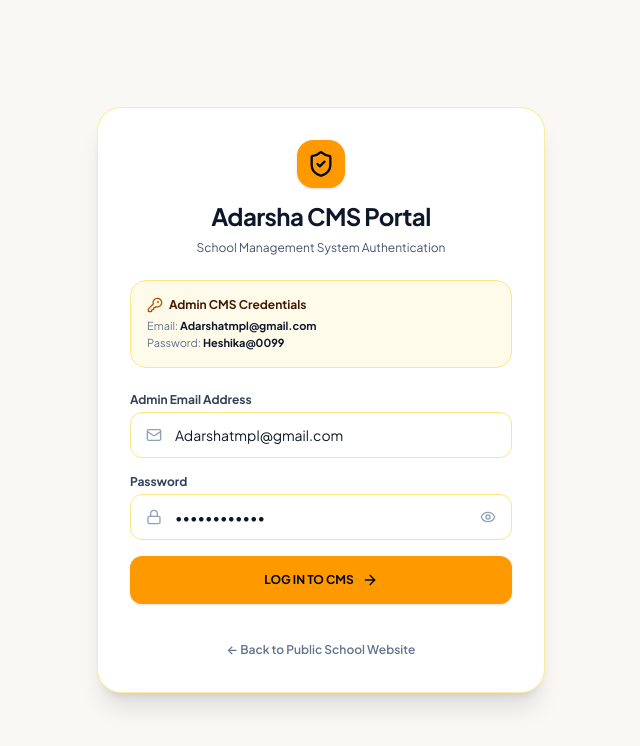
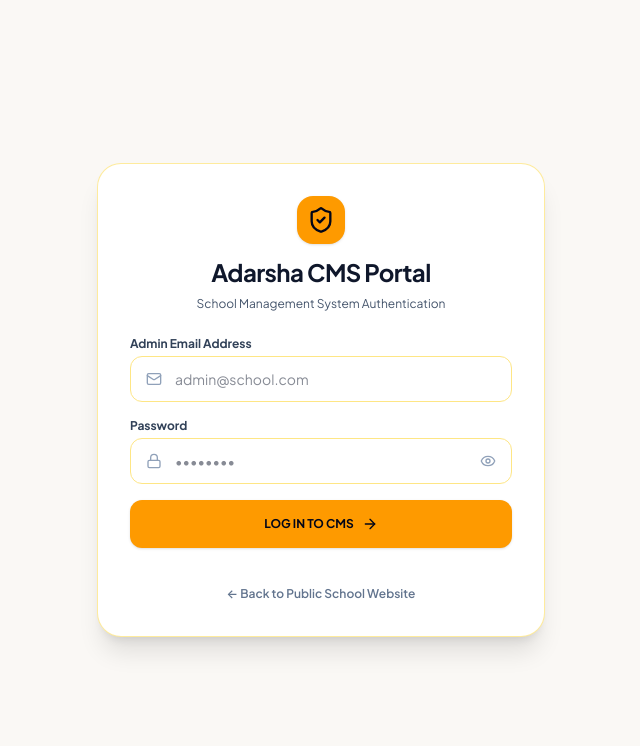
Before and after one commit to mittapalliindrasenareddy913-web/adarsha-school-website, a React (Vite) app: page /admin/login in a window 1280 px wide. Shown: the top 746 px of the page, without its empty margins (319-959 px from the left). Built offline with nearby package versions, Linux system fonts and the light colour scheme; no server answers.

Commit message:
Security & Performance Fix: Remove admin credential exposure, optimize auth verification & CORS

```diff
--- a/src/context/AdminAuthContext.jsx
+++ b/src/context/AdminAuthContext.jsx
@@ -7,65 +7,48 @@ export function AdminAuthProvider({ children }) {
   const [admin, setAdmin] = useState(null);
   const [loading, setLoading] = useState(true);
 
-  // Check auth session on load
+  // Check auth session on load with 3.5s fast timeout to prevent hanging
   useEffect(() => {
+    let isMounted = true;
     async function checkAuth() {
       try {
-        const res = await api.adminCheckAuth();
-        if (res && res.success && res.user) {
+        const checkPromise = api.adminCheckAuth();
+        const timeoutPromise = new Promise((_, reject) =>
+          setTimeout(() => reject(new Error('Auth check timeout')), 3500)
+        );
+
+        const res = await Promise.race([checkPromise, timeoutPromise]);
+        if (isMounted && res && res.success && res.user) {
           setAdmin(res.user);
           setLoading(false);
           return;
         }
       } catch (err) {
-        // Backend offline fallback check
+        // Session not active or backend cold start timeout
       }
 
-      const savedSession = localStorage.getItem('adarsha_admin_session');
-      if (savedSession) {
-        try {
-          setAdmin(JSON.parse(savedSession));
-        } catch (e) {
-          setAdmin(null);
-        }
-      } else {
+      if (isMounted) {
         setAdmin(null);
+        setLoading(false);
       }
-      setLoading(false);
     }
     checkAuth();
+    return () => {
+      isMounted = false;
+    };
   }, []);
 
   const login = async (email, password) => {
-    // 1. Try real API authentication first
     try {
       const res = await api.adminLogin(email, password);
       if (res && res.success && res.user) {
         setAdmin(res.user);
-        localStorage.setItem('adarsha_admin_session', JSON.stringify(res.user));
-        return res;
+        return { success: true, user: res.user };
       }
+      return { success: false, message: 'Invalid email or password.' };
     } catch (err) {
-      // API call failed or backend offline, fallback to verified credentials below
+      return { success: false, message: 'Invalid email or password.' };
     }
-
-    // 2. Verified Admin Credentials: Adarshatmpl@gmail.com / Heshika@0099
-    const cleanEmail = (email || '').trim().toLowerCase();
-    if (
-      (cleanEmail === 'adarshatmpl@gmail.com' && password === 'Heshika@0099') ||
-      (cleanEmail === 'admin@adarshaemschool.edu.in' && password === 'admin123')
-    ) {
-      const userData = {
-        email: email.trim(),
-        role: 'superadmin',
-        name: 'School Administrator'
-      };
-      setAdmin(userData);
-      localStorage.setItem('adarsha_admin_session', JSON.stringify(userData));
-      return { success: true, user: userData };
-    }
-
-    return { success: false, message: 'Invalid admin email address or password.' };
   };
 
   const logout = async () => {
@@ -74,7 +57,6 @@ export function AdminAuthProvider({ children }) {
     } catch (e) {
       // Ignore
     } finally {
-      localStorage.removeItem('adarsha_admin_session');
       setAdmin(null);
     }
   };
--- a/src/layouts/AdminLayout.jsx
+++ b/src/layouts/AdminLayout.jsx
@@ -113,7 +113,7 @@ export default function AdminLayout() {
               </div>
               <div className="hidden sm:block text-left min-w-0">
                 <span className="text-xs font-bold text-slate-900 block leading-none truncate">
-                  {admin?.email || 'Adarshatmpl@gmail.com'}
+                  {admin?.email || 'Administrator'}
                 </span>
                 <span className="text-[10px] text-amber-800 font-semibold">Super Admin</span>
               </div>
--- a/src/pages/admin/Login.jsx
+++ b/src/pages/admin/Login.jsx
@@ -5,8 +5,8 @@ import SEO from '../../components/SEO';
 import { ShieldCheck, Eye, EyeOff, Lock, Mail, ArrowRight, KeyRound } from 'lucide-react';
 
 export default function Login() {
-  const [email, setEmail] = useState('Adarshatmpl@gmail.com');
-  const [password, setPassword] = useState('Heshika@0099');
+  const [email, setEmail] = useState('');
+  const [password, setPassword] = useState('');
   const [showPassword, setShowPassword] = useState(false);
 
   const [loading, setLoading] = useState(false);
@@ -26,11 +26,11 @@ export default function Login() {
       if (res && res.success) {
         navigate('/admin/dashboard');
       } else {
-        setError(res?.message || 'Invalid admin email address or password.');
+        setError('Invalid email or password.');
       }
     } catch (err) {
       setLoading(false);
-      setError('Connection error. Please check your credentials and try again.');
+      setError('Invalid email or password.');
     }
   };
 
@@ -46,18 +46,6 @@ export default function Login() {
           </div>
           <h1 className="text-2xl font-bold text-slate-900 tracking-tight">Adarsha CMS Portal</h1>
           <p className="text-xs text-slate-600">School Management System Authentication</p>
-        </div>
-
-        {/* Credentials Card */}
-        <div className="p-4 rounded-2xl bg-amber-50 border border-amber-200 text-slate-800 text-xs space-y-1.5">
-          <div className="flex items-center gap-1.5 font-bold text-amber-950">
-            <KeyRound className="w-4 h-4 shrink-0 text-amber-700" />
-            <span>Admin CMS Credentials</span>
-          </div>
-          <div className="space-y-0.5 text-[11px]">
-            <div><span className="text-slate-500">Email:</span> <strong className="text-slate-900 select-all font-bold">Adarshatmpl@gmail.com</strong></div>
-            <div><span className="text-slate-500">Password:</span> <strong className="text-slate-900 select-all font-bold">Heshika@0099</strong></div>
-          </div>
         </div>
 
         {error && (
@@ -76,7 +64,7 @@ export default function Login() {
                 required
                 value={email}
                 onChange={(e) => setEmail(e.target.value)}
-                placeholder="Adarshatmpl@gmail.com"
+                placeholder="admin@school.com"
                 className="w-full pl-11 pr-4 py-3 bg-white border border-amber-200 rounded-xl text-sm text-slate-900 focus:outline-none focus:border-amber-500 focus:ring-1 focus:ring-amber-500"
               />
             </div>
@@ -91,7 +79,7 @@ export default function Login() {
                 required
                 value={password}
                 onChange={(e) => setPassword(e.target.value)}
-                placeholder="Heshika@0099"
+                placeholder="••••••••"
                 className="w-full pl-11 pr-11 py-3 bg-white border border-amber-200 rounded-xl text-sm text-slate-900 focus:outline-none focus:border-amber-500 focus:ring-1 focus:ring-amber-500"
               />
               <button
```
